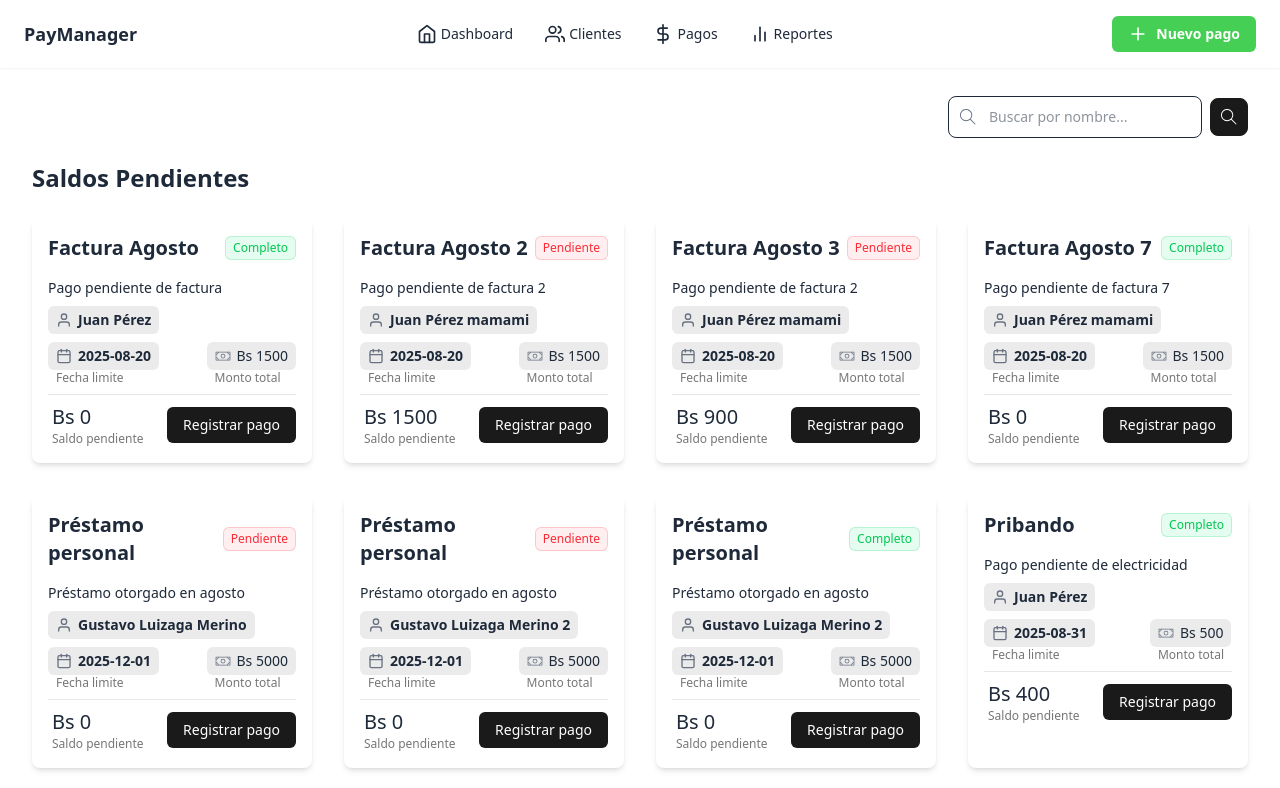
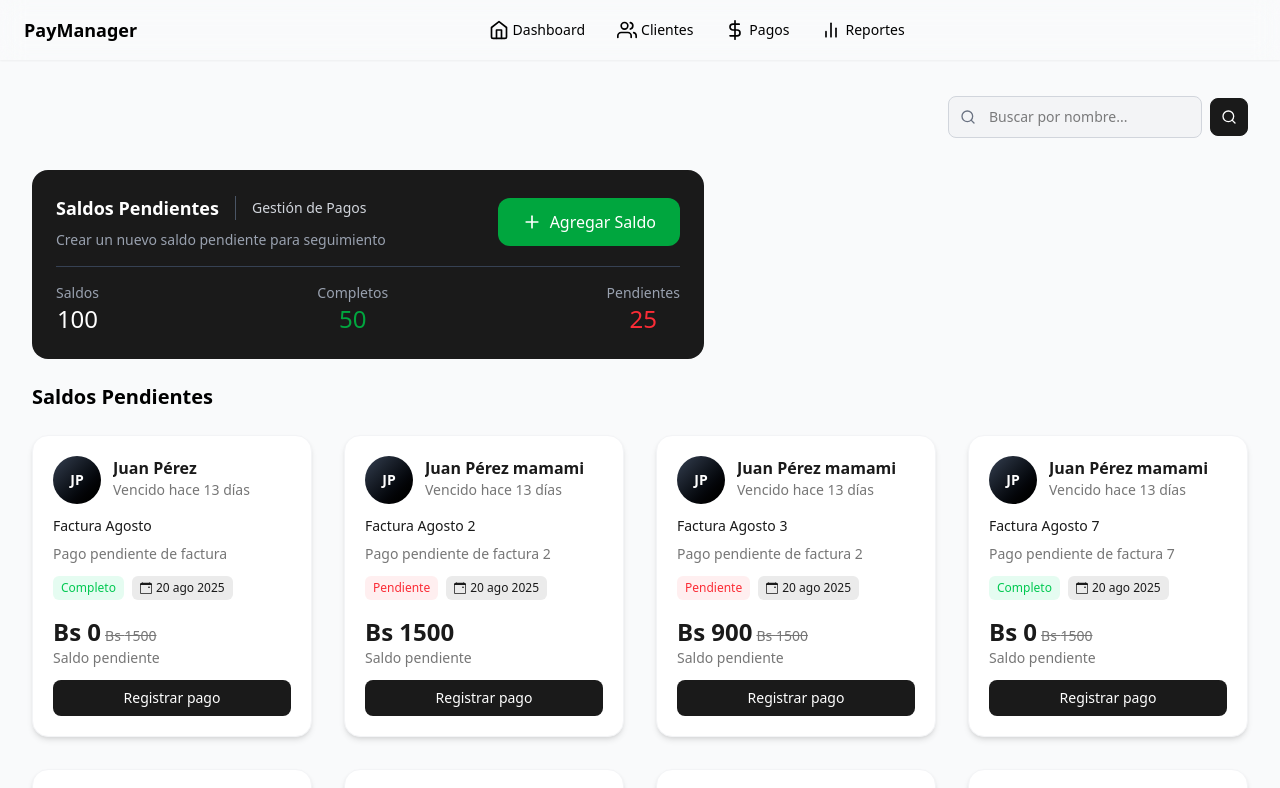
Before and after one commit to GustavoLuizaga/Pay-Manager-Frontend, a React (Vite) app: page / in a window 1280 px wide. Shown: the top 788 px of the page. Built offline with nearby package versions, Linux system fonts and the light colour scheme.

Commit message:
fix: styles

```diff
--- a/src/App.jsx
+++ b/src/App.jsx
@@ -5,7 +5,7 @@ import { RoutesConfig} from "./routes/Routes";
 function App() {
 
   return (
-    <div className="text-gray-800 flex flex-col min-h-screen ">
+    <div className="bg-gray-50 flex flex-col min-h-screen">
       <Header />
       <main className="pt-24 pb-16 flex-grow text-wrap">
         <div className="max-w-full sm:max-w-3xl md:max-w-5xl lg:max-w-6xl xl:max-w-7xl mx-auto px-4 sm:px-6 lg:px-8">
--- a/src/components/Header.jsx
+++ b/src/components/Header.jsx
@@ -1,9 +1,13 @@
-import { FiHome, FiUsers, FiDollarSign, FiBarChart2, FiPlus } from "react-icons/fi";
+import { FiHome, FiUsers, FiDollarSign, FiBarChart2 } from "react-icons/fi";
 import { HiMenu, HiX } from "react-icons/hi";
 import { useState, useEffect } from "react";
 
+
 export function Header() {
     const [isMenuOpen, setIsMenuOpen] = useState(false);
+
+
+
 
     useEffect(() => {
         const handleResize = () => {
@@ -48,11 +52,6 @@ export function Header() {
                 </nav>
 
                 <div className="flex items-center gap-2 md:gap-0">
-                    <button className="flex items-center gap-2 bg-[#45d055] hover:bg-green-400 text-white rounded-md px-3 py-1.5 sm:px-4 sm:py-2 text-xs sm:text-sm font-medium sm:font-semibold whitespace-nowrap">
-                        <FiPlus className="w-4 h-4 sm:w-5 sm:h-5"/>
-                        <span className="hidden xs:inline">Nuevo pago</span>
-                        <span className="xs:hidden">Nuevo pago</span>
-                    </button>
 
                     <button
                         className="md:hidden ml-2 text-[#1A1A1A] focus:outline-none"
--- a/src/components/OustandingBalance.jsx
+++ b/src/components/OustandingBalance.jsx
@@ -3,7 +3,7 @@ import { OutstandingBalanceCard } from "./OustandingBalanceCard";
 export function OutstandingBalance({balanceCards}) {
     return (
 
-        <div className="grid grid-cols-1 sm:grid-cols-2 lg:grid-cols-3 xl:grid-cols-4 gap-6 sm:gap-8 ">
+        <div className="grid grid-cols-2 sm:grid-cols-2 lg:grid-cols-3 xl:grid-cols-4 gap-3 sm:gap-6 lg:gap-8">
             {balanceCards.map((cardData) => (
                 <OutstandingBalanceCard
                     key={cardData.id}
--- a/src/components/OustandingBalanceCard.jsx
+++ b/src/components/OustandingBalanceCard.jsx
@@ -1,73 +1,106 @@
 
-import { FiUser } from "react-icons/fi";
-import { FiCalendar } from "react-icons/fi";
-import { PiMoneyLight } from "react-icons/pi";
+import { BsCalendarEvent } from "react-icons/bs";
 import { useState } from "react";
 import { PayModal } from "./PayModal";
 
 export function OutstandingBalanceCard({ title, fullName, endDate, totalAmount, pendingAmount, status, description }) {
     const [completed, setCompleted] = useState(status);
     const [isOpen, setIsOpen] = useState(false);
-    //const [balance, setBalance] = useState(pendingAmount);
-
 
     const handleRegisterPayment = () => {
         setIsOpen(!isOpen);
     }
+    const getInitials = (name) => {
+        return name.split(' ').map(word => word[0]).join('').slice(0, 2).toUpperCase();
+    }
 
+    const formatDate = (dateString) => {
+        const date = new Date(dateString);
+        const months = [
+            'ene', 'feb', 'mar', 'abr', 'may', 'jun',
+            'jul', 'ago', 'sep', 'oct', 'nov', 'dic'
+        ];
+
+        const day = date.getDate();
+        const month = months[date.getMonth()];
+        const year = date.getFullYear();
+
+        return `${day} ${month} ${year}`;
+    }
+
+    const getDaysUntilDue = () => {
+        const today = new Date();
+        const dueDate = new Date(endDate);
+        const diffTime = dueDate - today;
+        const diffDays = Math.ceil(diffTime / (1000 * 60 * 60 * 24));
+        return diffDays;
+    }
+
+    const daysLeft = getDaysUntilDue();
 
     return (
-        <div className="w-full rounded-lg p-4 shadow-md">
-            <header className="flex justify-between items-center">
-                <h3 className="text-xl text-wrap line-clamp-2 font-bold">{title}</h3>
-                <span className={`inline-flex items-center rounded-md px-2 py-1 text-xs font-medium ${completed
-                    ? "bg-red-400/10 text-red-500 inset-ring inset-ring-red-500/20"
-                    : "bg-green-400/10 text-green-500 inset-ring inset-ring-green-500/20"
+        <div className="w-full bg-white rounded-2xl p-3 sm:p-5 shadow-md border border-gray-100 hover:shadow-lg transition-shadow relative">
+            <header className="flex items-start gap-2 sm:gap-3 mb-2 sm:mb-3">
+                <div className="w-10 h-10 sm:w-12 sm:h-12 bg-gradient-to-br from-gray-700 to-black rounded-full flex items-center justify-center text-white font-semibold text-xs sm:text-sm flex-shrink-0">
+                    {getInitials(fullName)}
+                </div>
+                <div className="flex-1 min-w-0">
+                    <div className="flex items-start justify-between">
+                        <div className="flex-1 min-w-0">
+                            <h3 className="font-semibold text-[#1A1A1A] text-sm sm:text-base line-clamp-1">{fullName}</h3>
+                            <p className="text-xs sm:text-sm text-[#767676]">
+                                {daysLeft > 0 ? `Vence en ${daysLeft} días` : daysLeft === 0 ? 'Vence hoy' : `Vencido hace ${Math.abs(daysLeft)} días`}
+                            </p>
+                        </div>
+                    </div>
+                </div>
+            </header>
+
+            {/* Título del trabajo/factura */}
+            <div className="mb-2 sm:mb-3">
+                <h4 className="font-medium text-[#1A1A1A] text-xs sm:text-sm line-clamp-2 mb-1 sm:mb-2">{title}</h4>
+                <p className="text-xs sm:text-sm text-[#767676] line-clamp-2">{description}</p>
+            </div>
+
+            <div className="flex flex-col sm:flex-row sm:flex-wrap gap-1 sm:gap-2 mb-3 sm:mb-4">
+                <span className={`inline-flex items-center px-2 py-1 rounded-md text-xs font-medium w-fit ${completed
+                    ? "bg-red-400/10 text-red-500"
+                    : "bg-green-400/10 text-green-500"
                     }`}>
                     {completed ? "Pendiente" : "Completo"}
                 </span>
-            </header>
-            <main className="mt-4">
-                <p className="mb-2 text-sm line-clamp-3 text-wrap">{description}</p>
-                <div className="flex flex-col mt-2">
-                    <span className="self-start rounded-md bg-[#EBEBEB] font-semibold px-2 py-1 inline-flex items-center gap-1.5 text-sm">
-                        <FiUser className="text-gray-500 text-base" />
-                        <span>{fullName}</span>
-                    </span>
-                    <div className="flex justify-between mt-2 gap-4">
-                        <dl>
-                            <dd className="inline-flex items-center gap-1.5 rounded-md bg-[#EBEBEB] px-2 py-1 font-semibold text-sm">
-                                <FiCalendar className="text-gray-500 text-base" />
-                                <span>{endDate}</span>
-                            </dd>
-                            <dt className="text-xs text-[#767676] px-2">Fecha limite</dt>
-                        </dl>
-                        <dl >
-                            <dd className="inline-flex items-center gap-1.5 rounded-md bg-[#EBEBEB] px-2 py-1 font-medium text-sm">
-                                <PiMoneyLight className="text-gray-500 text-base" />
-                                <span>Bs {totalAmount}</span>
-                            </dd>
-                            <dt className="text-xs text-[#767676] px-2">Monto total</dt>
-                        </dl>
+                <span className="inline-flex items-center gap-1 px-2 py-1 bg-[#EBEBEB] text-[#1A1A1A] rounded-md text-xs font-medium w-fit">
+                    <BsCalendarEvent className="w-3 h-3 text-[#1A1A1A]" />
+                    {formatDate(endDate)}
+                </span>
+
+            </div>
+
+            <div className="mb-3">
+                <div className="sm:text-left">
+                    <div className="flex items-baseline gap-1  sm:justify-start">
+                        <span className="text-xl sm:text-2xl font-semibold text-[#1A1A1A]">Bs {pendingAmount}</span>
+                        {pendingAmount < totalAmount && (
+                            <span className="text-xs sm:text-sm text-[#767676] line-through">Bs {totalAmount}</span>
+                        )}
                     </div>
+                    <p className="text-xs sm:text-sm text-[#767676]">Saldo pendiente</p>
                 </div>
-                <hr className="w-full h-px bg-gray-200 border-0 mt-2 my-2" />
-                <footer className="flex items-center justify-between mt-auto">
-                    <div className="flex flex-col px-1">
-                        <span className="text-xl font-medium">Bs {pendingAmount}</span>
-                        <span className="text-xs text-[#767676]">Saldo pendiente</span>
+            </div>
+            <footer>
+                <button
+                    className="bg-[#1A1A1A] text-white px-4 sm:px-6 py-2 rounded-lg text-xs sm:text-sm font-medium hover:bg-[#1A1A1A]/85 hover:scale-105 transition-all w-full"
+                    onClick={handleRegisterPayment}
+                >
+                    Registrar pago
+                </button>
+            </footer>
 
-                    </div>
-                    <button className="bg-[#1A1A1A] text-sm text-white py-2 px-4 rounded-md hover:bg-[#1A1A1A]/85 hover:scale-105 transition-all"
-                        onClick={handleRegisterPayment}>Registrar pago</button>
-                </footer>
-            </main>
             <PayModal
                 isOpen={isOpen}
                 onClose={() => setIsOpen(false)}
                 changeStatus={() => setCompleted(!completed)}
             />
         </div>
-
     );
 }
--- /dev/null
+++ b/src/components/OuststandingBalanceForm.jsx
@@ -0,0 +1,37 @@
+
+export function OutstandingBalanceForm({ isOpen, onClose }) {
+    if (!isOpen) return null;
+
+    const handleSubmit = (event) => {
+        event.preventDefault();
+        onClose();
+    }
+
+    return (
+        <div className="fixed inset-0 z-50 flex items-center justify-center bg-black/40 backdrop-blur-sm">
+            <div className="bg-white rounded-lg shadow-lg p-6 w-full max-w-md mx-2">
+                <form className="flex flex-col gap-3" onSubmit={handleSubmit}>
+                    <label htmlFor="title">Titulo</label>
+                    <input type="text" id="title" className="border rounded px-2 py-1" />
+
+                    <label htmlFor="description">Descripción</label>
+                    <input type="text" id="description" className="border rounded px-2 py-1" />
+
+                    <label htmlFor="full-name">Nombre completo</label>
+                    <input type="text" id="full-name" className="border rounded px-2 py-1" />
+
+                    <label htmlFor="date-end">Fecha de finalización</label>
+                    <input type="date" id="date-end" className="border rounded px-2 py-1" />
+
+                    <label htmlFor="amount">Monto</label>
+                    <input type="number" id="amount" className="border rounded px-2 py-1" />
+
+                    <div className="flex justify-end gap-2 mt-2">
+                        <button type="button" onClick={onClose} className="px-4 py-1 rounded bg-gray-200 hover:bg-gray-300">Cancelar</button>
+                        <button type="submit" className="px-4 py-1 rounded bg-green-500 text-white hover:bg-green-600">Agregar</button>
+                    </div>
+                </form>
+            </div>
+        </div>
+    );
+}
--- a/src/pages/OutstandingBalancePage.jsx
+++ b/src/pages/OutstandingBalancePage.jsx
@@ -1,12 +1,16 @@
 import { useState } from "react";
 import { OutstandingBalance } from "../components/OustandingBalance";
-import { TfiSearch } from "react-icons/tfi";
+import { FiSearch, FiPlus } from "react-icons/fi";
 import dataMock from "../mocks/dataMock.json";
+import { OutstandingBalanceForm } from "../components/OuststandingBalanceForm";
+
 
 export function OutstandingBalancePage() {
   const [balanceCards, setBalanceCards] = useState(dataMock.data || []);
   const [originalCards, setOriginalCards] = useState(dataMock.data || []); // Guardar datos originales
   const [query, setQuery] = useState("");
+  const [isOpen, setIsOpen] = useState(false);
+
 
   // useEffect(() => {
   //   const fetchData = async () => {
@@ -47,20 +51,25 @@ export function OutstandingBalancePage() {
     setBalanceCards(dataFiltered);
   }
 
+
+  const handleOpenForm = () => {
+    setIsOpen(!isOpen);
+  }
+
   return (
-    <section>
+    <>
       <div className="flex justify-end items-center mb-6 gap-4">
         <form className="flex items-center w-full sm:w-auto" onSubmit={handleSubmit}>
           <div className="relative w-full">
             <div className="absolute inset-y-0 start-0 flex items-center ps-3 pointer-events-none">
-              <TfiSearch className="text-gray-500" />
+              <FiSearch className="text-gray-500" />
             </div>
             <input
               type="text"
               id="simple-search"
               value={query}
               onChange={handleChange}
-              className="border border-bg-gray-800 text-sm rounded-lg block ps-10 p-2.5 w-full"
+              className="bg-gray-100 border border-gray-300 text-sm rounded-lg block ps-10 p-2.5 w-full focus:ring-2 focus:ring-[#1A1A1A] focus:border-[#1A1A1A] transition-colors"
               placeholder="Buscar por nombre..."
             />
           </div>
@@ -68,18 +77,62 @@ export function OutstandingBalancePage() {
             type="submit"
             className="p-2.5 ms-2 text-sm font-medium text-white bg-[#1A1A1A] rounded-lg border border-[#1A1A1A] hover:bg-[#1A1A1A]/90 focus:ring-4 focus:outline-none"
           >
-            <TfiSearch className="w-4 h-4" />
+            <FiSearch className="w-4 h-4" />
             <span className="sr-only">Search</span>
           </button>
         </form>
       </div>
-      <h2 className="text-2xl font-bold mb-6">Saldos Pendientes</h2>
 
+      <section className="bg-[#1A1A1A] text-white mt-8 p-6 rounded-2xl mb-6 w-full sm:w-2xl">
+        <div className="flex items-center justify-between">
+          {/* Información principal */}
+          <div className="flex-1">
+            <div className="flex items-center gap-4 mb-2">
+              <h3 className="text-lg font-semibold">Saldos Pendientes</h3>
+              <div className="w-px h-6 bg-gray-600"></div>
+              <span className="text-sm text-gray-300">Gestión de Pagos</span>
+            </div>
+            <p className="text-sm text-gray-400">
+              Crear un nuevo saldo pendiente para seguimiento
+            </p>
+          </div>
+
+          {/* Botón de acción */}
+          <button
+            onClick={handleOpenForm}
+            className="bg-green-600 hover:bg-green-700 text-white px-6 py-3 rounded-xl font-medium flex items-center gap-2 transition-all hover:scale-105"
+          >
+            <FiPlus className="w-5 h-5" />
+            <span className="hidden sm:inline">Agregar Saldo</span>
+          </button>
+        </div>
+
+        {/* Línea decorativa inferior */}
+        <div className="mt-4 pt-4 border-t border-gray-700">
+          <div className="flex items-center justify-between text-sm text-gray-400">
+            <dl>
+              <dt>Saldos</dt>
+              <dd className="text-center text-white  text-2xl">100</dd>
+            </dl>
+            <dl>
+              <dt>Completos</dt>
+              <dd className="text-center text-green-600  text-2xl">50</dd>
+            </dl>
+            <dl>
+              <dt>Pendientes</dt>
+              <dd className="text-center text-red-500  text-2xl">25</dd>
+            </dl>
+          </div>
+        </div>
+      </section>
+
+      <h2 className="text-xl font-bold mb-6">Saldos Pendientes</h2>
       {balanceCards?.length > 0 ? (
         <OutstandingBalance balanceCards={balanceCards} />
       ) : (
         <p>No hay saldos pendientes que coincidan con tu búsqueda.</p>
       )}
-    </section>
+      <OutstandingBalanceForm isOpen={isOpen} onClose={() => setIsOpen(!isOpen)} />
+    </>
   );
 }
```
